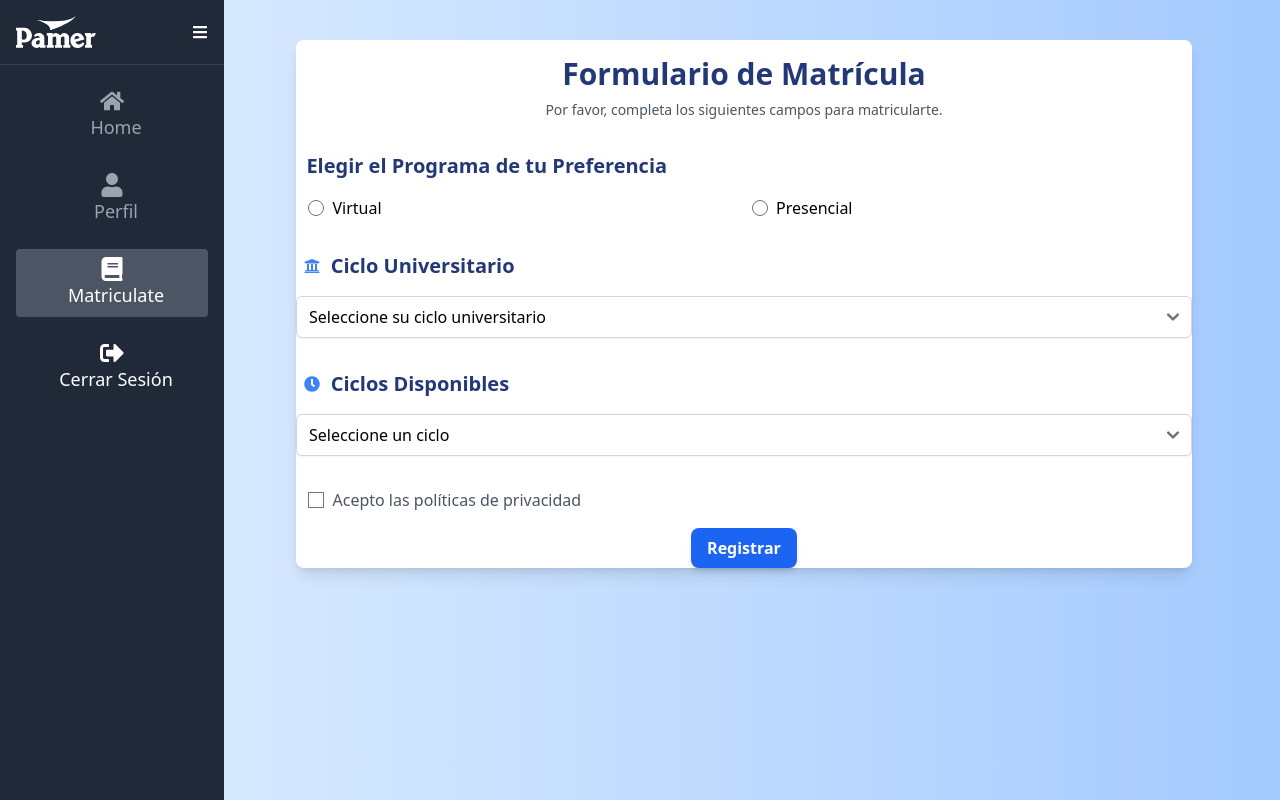
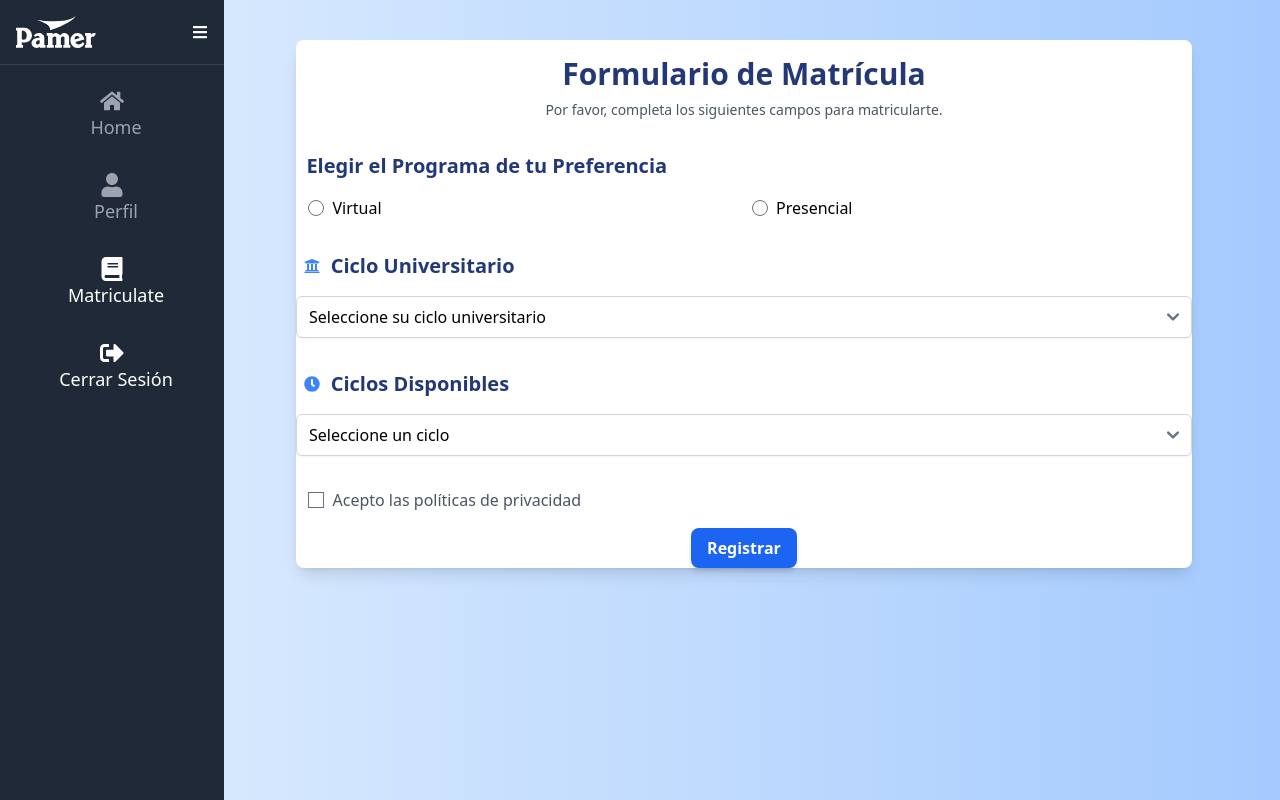
Before and after one commit to SebastianYauri/Pamer, a React (Vite) app in the folder pamer-app/: page /registro/estudiante in a window 1280 px wide. Built offline with nearby package versions, Linux system fonts and the light colour scheme.

Commit message:
Matricula Validada

```diff
--- a/pamer-app/src/components/SidebarStudent.jsx
+++ b/pamer-app/src/components/SidebarStudent.jsx
@@ -1,25 +1,66 @@
-import React, { useState } from 'react';
+import React, { useState, useEffect } from 'react';
 import { Link, useLocation, useNavigate } from 'react-router-dom';
 import { FaUser, FaBook, FaSignOutAlt, FaBars, FaHome } from 'react-icons/fa'; // Importa FaHome
+import axios from 'axios';
+import { BASE_URL } from '../config/apiConfig';
 
 const SidebarStudent = () => {
   const [isOpen, setIsOpen] = useState(true);
+  const [matriculas, setMatriculas] = useState([]);
   const location = useLocation();
   const navigate = useNavigate();
 
   const toggleSidebar = () => {
     setIsOpen(!isOpen);
   };
+
   const handleLogout = () => {
     // Eliminar el token de autenticación del almacenamiento local
     localStorage.removeItem('authToken');
     // Redirigir al usuario a la página de inicio de sesión
     navigate('/login');
   };
+
   const getLinkClass = (path) => {
     return location.pathname === path
       ? 'text-white bg-gray-600'
       : 'text-gray-400 hover:text-white hover:bg-gray-700';
+  };
+
+  // Hook para obtener el objeto Alumno desde localStorage
+  const [alumno, setAlumno] = useState(null);
+  useEffect(() => {
+    const storedAlumno = localStorage.getItem("alumno");
+    if (storedAlumno) {
+      setAlumno(JSON.parse(storedAlumno));
+    }
+  }, []);
+
+  // Hook para obtener las matrículas del alumno desde el backend
+  useEffect(() => {
+    const fetchMatriculas = async () => {
+      if (alumno) {
+        try {
+          const response = await axios.get(`${BASE_URL}:8080/matricula/listarPorAlumno`, {
+            params: { idAlumno: alumno.id },
+          });
+          setMatriculas(response.data);
+        } catch (error) {
+          console.error("Error fetching matriculas data:", error);
+        }
+      }
+    };
+
+    fetchMatriculas();
+  }, [alumno]);
+
+  const handleMatriculateClick = (event) => {
+    if (matriculas.length > 0) {
+      event.preventDefault(); // Evitar la navegación
+      alert("Ya estás matriculado");
+    } else {
+      navigate('/registro/estudiante');
+    }
   };
 
   return (
@@ -34,7 +75,7 @@ const SidebarStudent = () => {
       </div>
       <nav className="flex-grow p-4">
         <ul className="space-y-4">
-        <li className={`flex items-center justify-center ${getLinkClass('/')} py-2 px-4 rounded ${isOpen ? '' : 'w-full'}`}> {/* Nuevo elemento para el botón de Home */}
+          <li className={`flex items-center justify-center ${getLinkClass('/')} py-2 px-4 rounded ${isOpen ? '' : 'w-full'}`}> {/* Nuevo elemento para el botón de Home */}
             <Link to="/student" className={`flex items-center ${isOpen ? 'flex-col justify-center items-center' : 'flex-row justify-start items-center'} hover:underline`}>
               <FaHome className="text-2xl" />
               <span className={`ml-2 ${isOpen ? 'text-lg' : 'hidden'}`}>Home</span>
@@ -46,14 +87,14 @@ const SidebarStudent = () => {
               <span className={`ml-2 ${isOpen ? 'text-lg' : 'hidden'}`}>Perfil</span>
             </Link>
           </li>
-          <li className={`flex items-center justify-center ${getLinkClass('/registro/estudiante')} py-2 px-4 rounded ${isOpen ? '' : 'w-full'}`}>
-            <Link to="/registro/estudiante" className={`flex items-center ${isOpen ? 'flex-col justify-center items-center' : 'flex-row justify-start items-center'} hover:underline`}>
+          <li className={`flex items-center justify-center py-2 px-4 rounded ${isOpen ? '' : 'w-full'}`}>
+            <button onClick={handleMatriculateClick} className={`flex items-center ${isOpen ? 'flex-col justify-center items-center' : 'flex-row justify-start items-center'} hover:underline`}>
               <FaBook className="text-2xl" />
               <span className={`ml-2 ${isOpen ? 'text-lg' : 'hidden'}`}>Matriculate</span>
-            </Link>
+            </button>
           </li>
           <li className={`flex items-center justify-center py-2 px-4 rounded ${isOpen ? '' : 'w-full'}`}>
-          <button onClick={handleLogout} className={`flex items-center ${isOpen ? 'flex-col justify-center items-center' : 'flex-row justify-start items-center'} hover:underline`}>
+            <button onClick={handleLogout} className={`flex items-center ${isOpen ? 'flex-col justify-center items-center' : 'flex-row justify-start items-center'} hover:underline`}>
               <FaSignOutAlt className="text-2xl" />
               <span className={`ml-2 ${isOpen ? 'text-lg' : 'hidden'}`}>Cerrar Sesión</span>
             </button>
```
